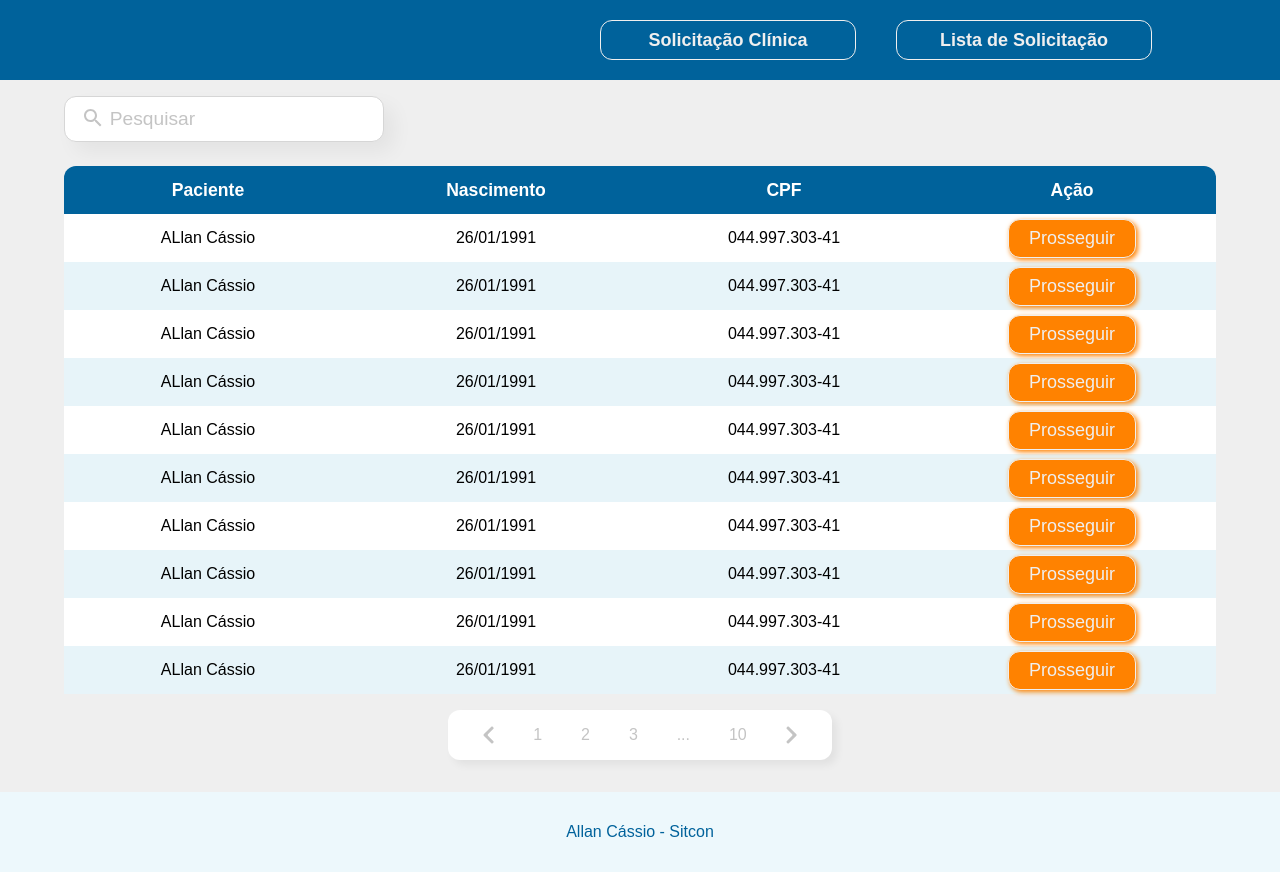
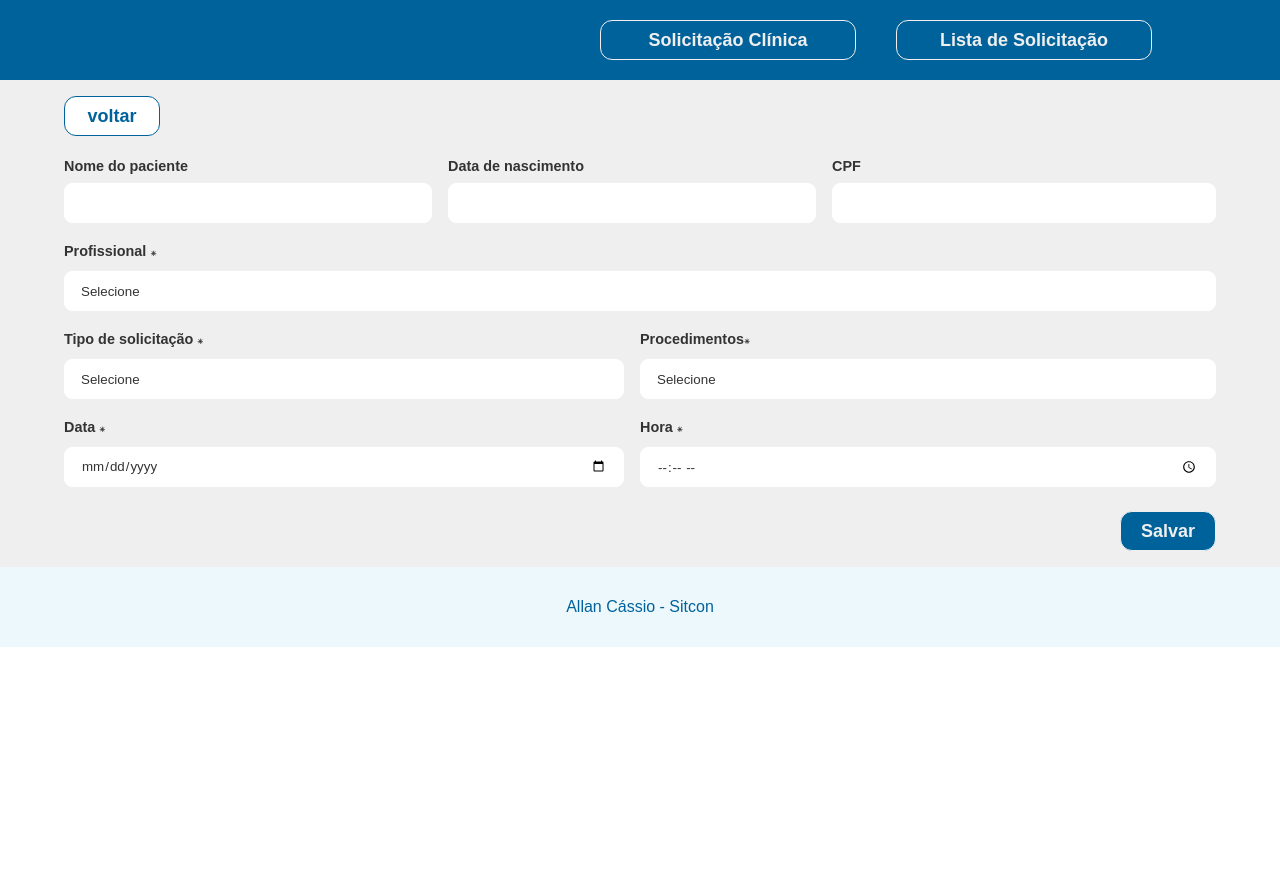
Before and after one commit to allancssio1/Allan-Cassio_Sitcon, a React (Vite) app in the folder client/: page / in a window 1280 px wide. After the commit the page ends 800 px from the top, so only its background shows below. Built offline with nearby package versions, Linux system fonts and the light colour scheme.

Commit message:
created layout page form

```diff
--- a/client/package.json
+++ b/client/package.json
@@ -15,7 +15,8 @@
     "@mui/icons-material": "^5.14.6",
     "@mui/material": "^5.14.6",
     "react": "^18.2.0",
-    "react-dom": "^18.2.0"
+    "react-dom": "^18.2.0",
+    "react-hook-form": "^7.45.4"
   },
   "devDependencies": {
     "@types/react": "^18.2.15",
--- a/client/src/components/Body/index.tsx
+++ b/client/src/components/Body/index.tsx
@@ -1,10 +1,12 @@
 import { ListUsers } from '../../pages/ListUsers'
+import { FormUser } from '../../pages/Register'
 import './styles.css'
 
 export const Body = () => {
   return (
     <div className="container">
-      <ListUsers />
+      <FormUser />
+      {/* <ListUsers /> */}
     </div>
   )
 }
--- /dev/null
+++ b/client/src/pages/Register/index.tsx
@@ -0,0 +1,165 @@
+import './styles.css'
+import { useForm } from 'react-hook-form'
+
+interface IFormData {
+  name: string
+  birthDate: string
+  cpf: string
+  professional: string
+  requestType: string
+  procedures: string
+  date: string
+  hour: string
+}
+
+export const FormUser = () => {
+  const {
+    register,
+    handleSubmit,
+    formState: { errors },
+  } = useForm<IFormData>()
+
+  const onSubmit = () => {}
+
+  return (
+    <section>
+      <button className="buttonForm buttonBack">voltar</button>
+      <form onSubmit={handleSubmit(onSubmit)}>
+        <div className="rowForm">
+          <div className="item">
+            <label htmlFor="name">Nome do paciente</label>
+            <div className="containerInput m-r">
+              <input type="text" id="name" {...register('name')} />
+            </div>
+          </div>
+          <div className="item">
+            <label htmlFor="birthDate">Data de nascimento</label>
+            <div className="containerInput m-r">
+              <input type="text" id="birthDate" {...register('birthDate')} />
+            </div>
+          </div>
+          <div className="item">
+            <label htmlFor="cpf">CPF</label>
+            <div className="containerInput">
+              <input type="text" id="cpf" {...register('cpf')} />
+            </div>
+          </div>
+        </div>
+        {(errors.procedures ||
+          errors.hour ||
+          errors.date ||
+          errors.professional) && (
+          <span>
+            Atenção! Os Campos com * devem ser preechidos obrigatóriamente.
+          </span>
+        )}
+        <div className="rowForm">
+          <div className="item">
+            <label htmlFor="professional">
+              Profissional <span className="inportant">&#10035;</span>
+            </label>
+            <div className="containerInput">
+              <select
+                id="professional"
+                {...register('professional', {
+                  required: true,
+                  onChange: (e) => {
+                    console.log(e.target.value)
+                  },
+                })}
+              >
+                <option value="">Selecione</option>
+                <option value="1">Opção 1</option>
+                <option value="1">Opção 2</option>
+                <option value="1">Opção 3</option>
+                <option value="1">Opção 4</option>
+                <option value="1">Opção 5</option>
+              </select>
+            </div>
+          </div>
+        </div>
+        <div className="rowForm">
+          <div className="item">
+            <label htmlFor="requestType">
+              Tipo de solicitação <span className="inportant">&#10035;</span>
+            </label>
+            <div className="containerInput  m-r">
+              <select
+                id="requestType"
+                {...register('requestType', {
+                  required: true,
+                  onChange: (e) => {
+                    console.log(e.target.value)
+                  },
+                })}
+              >
+                <option value="">Selecione</option>
+                <option value="1">Opção 1</option>
+                <option value="1">Opção 2</option>
+                <option value="1">Opção 3</option>
+                <option value="1">Opção 4</option>
+                <option value="1">Opção 5</option>
+              </select>
+            </div>
+          </div>
+          <div className="item">
+            <label htmlFor="procedures">
+              Procedimentos<span className="inportant">&#10035;</span>
+            </label>
+            <div className="containerInput">
+              <select
+                id="procedures"
+                {...register('procedures', {
+                  required: true,
+                  onChange: (e) => {
+                    console.log(e.target.value)
+                  },
+                })}
+              >
+                <option value="">Selecione</option>
+                <option value="1">Opção 1</option>
+                <option value="1">Opção 2</option>
+                <option value="1">Opção 3</option>
+                <option value="1">Opção 4</option>
+                <option value="1">Opção 5</option>
+              </select>
+            </div>
+          </div>
+        </div>
+        <div className="rowForm">
+          <div className="item">
+            <label htmlFor="date">
+              Data <span className="inportant">&#10035;</span>
+            </label>
+            <div className="containerInput  m-r">
+              <input
+                type="date"
+                id="date"
+                {...register('date', {
+                  required: true,
+                })}
+              />
+            </div>
+          </div>
+          <div className="item">
+            <label htmlFor="hour">
+              Hora <span className="inportant">&#10035;</span>
+            </label>
+            <div className="containerInput">
+              <input
+                type="time"
+                id="hour"
+                {...register('hour', {
+                  required: true,
+                })}
+              />
+            </div>
+          </div>
+        </div>
+        <button className="buttonConfirm" type="submit">
+          Salvar
+        </button>
+      </form>
+    </section>
+  )
+}
--- /dev/null
+++ b/client/src/pages/Register/styles.css
@@ -0,0 +1,70 @@
+.buttonBack {
+  width: 6rem;
+  background-color: var(--color-white);
+  border: 1px solid var(--primary-color);
+  color: var(--primary-color);
+}
+
+form {
+  display: flex;
+  flex-direction: column;
+  justify-content: start;
+  align-items: flex-start;
+  line-height: 24px;
+  margin-top: 10px;
+  font-family: 'Proxima nova', sans-serif;
+  color: #333;
+  font-size: 0.9rem;
+  font-weight: 700;
+}
+
+.rowForm {
+  display: flex;
+  align-items: center;
+  justify-content: space-around;
+  width: 100%;
+}
+
+.m-r {
+  margin-right: 1rem;
+}
+
+.item {
+  width: 100%;
+  margin: 0.5rem auto;
+}
+
+.item input,
+select {
+  width: 100%;
+  height: 2.5rem;
+  border-radius: 8px;
+  border: 1px solid var(--color-white);
+  margin-top: 5px;
+  padding: 4px 16px;
+  color: #333;
+}
+
+input:focus {
+  box-shadow: 0 0 0 0;
+  outline: 0;
+}
+
+select {
+  -webkit-appearance: none;
+  -moz-appearance: none;
+  appearance: none;
+  background-color: var(--color-white);
+  background-position: 100% center;
+}
+
+.inportant {
+  font-size: 7px;
+  margin-bottom: 8px;
+}
+
+.buttonConfirm {
+  align-self: flex-end;
+  width: 6rem;
+  margin-top: 1rem;
+}
```
Also changed, not shown: 1 other file (tests, documents, lock files or other folders).
